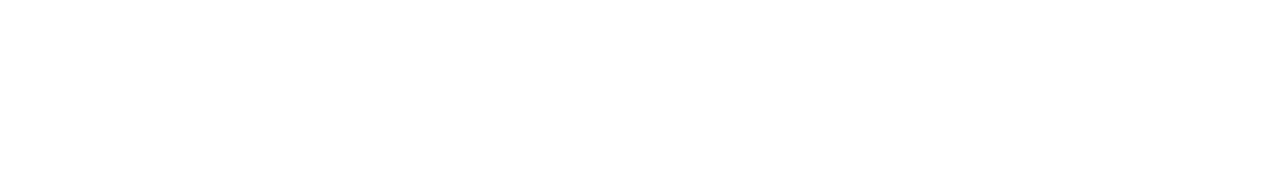
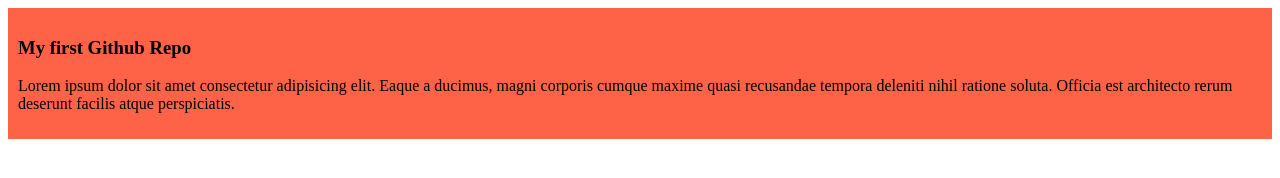
Before and after one commit to tajbir-uddin/my-first-github-repo, a plain HTML site: page index.html in a window 1280 px wide. Drawn offline with Linux system fonts and the light colour scheme.

Commit message:
added the first blog

```diff
--- a/index.html
+++ b/index.html
@@ -4,8 +4,12 @@
     <meta charset="UTF-8">
     <meta name="viewport" content="width=device-width, initial-scale=1.0">
     <title>MYy First Ever Github Repo</title>
+    <link rel="stylesheet" href="styles/blog.css">
 </head>
 <body>
-
+    <div>
+        <h3>My first Github Repo</h3>
+        <p>Lorem ipsum dolor sit amet consectetur adipisicing elit. Eaque a ducimus, magni corporis cumque maxime quasi recusandae tempora deleniti nihil ratione soluta. Officia est architecto rerum deserunt facilis atque perspiciatis.</p>
+    </div>
 </body>
 </html>
--- /dev/null
+++ b/styles/blog.css
@@ -0,0 +1,4 @@
+div{
+    background-color: tomato;
+    padding: 10px;
+}
```
